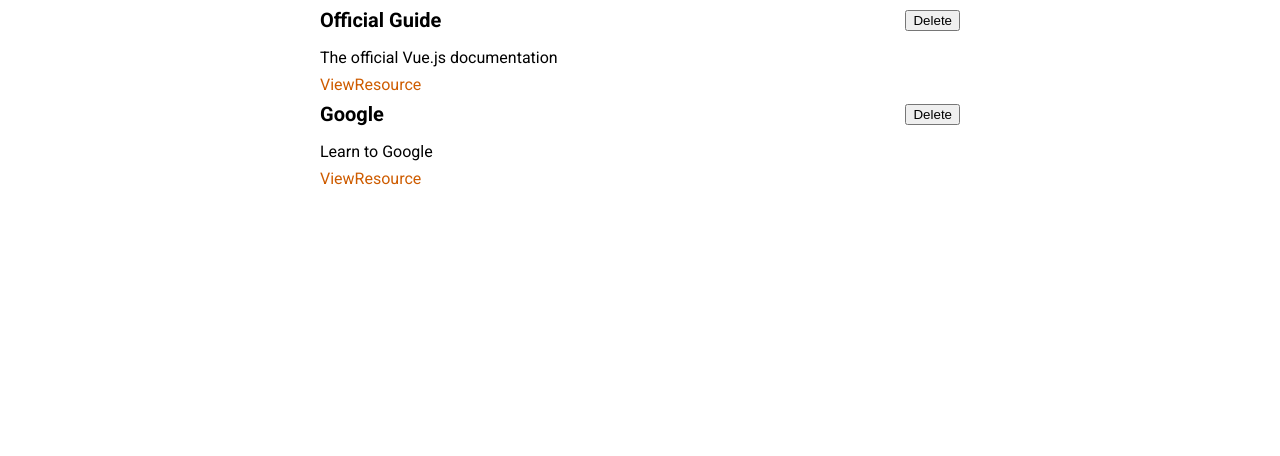
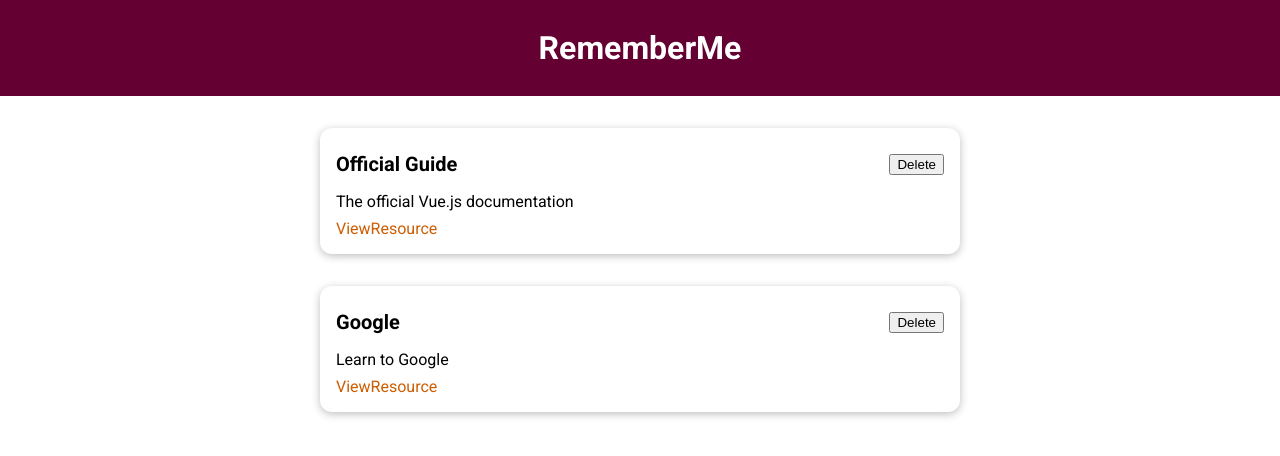
Before and after one commit to felipe-luis/resources-app, a Vue app: page / in a window 1280 px wide. Shown: the top 456 px of the page. Built offline with nearby package versions, Linux system fonts and the light colour scheme.

Commit message:
Adiciona os componentes The Header e BaseCard

```diff
--- a/src/App.vue
+++ b/src/App.vue
@@ -1,12 +1,15 @@
 <template>
+	<TheHeader title="RememberMe"/>
 	<StoredResource :resources="storedResources"></StoredResource>
 </template>
 
 <script>
 import StoredResource from './components/LearningResources/StoredResource.vue';
+import TheHeader from './components/layouts/TheHeader.vue';
 export default{
 	components:{
 		StoredResource,
+		TheHeader,
 	},
 	data(){
 		return{
--- a/src/components/LearningResources/LearningResource.vue
+++ b/src/components/LearningResources/LearningResource.vue
@@ -1,15 +1,16 @@
 <template>
+
     <li>
-        <div>
+        <BaseCard>
             <header>
                 <h3>{{ title }}</h3>
                 <button>Delete</button>
             </header>
-        </div>
             <p>{{ description }}</p>
             <nav>
                 <a :href="link">ViewResource</a>
             </nav>
+        </BaseCard>
     </li>
 </template>
 
--- /dev/null
+++ b/src/components/UI/BaseCard.vue
@@ -0,0 +1,15 @@
+<template>
+    <div>
+        <slot></slot>
+    </div>
+</template>
+
+<style scoped>
+div{
+    border-radius: 12px;
+    box-shadow: 0 2px 8px rgba(0,0,0,0.26);
+    padding: 1rem;
+    margin: 2rem auto;
+    max-width: 40rem;
+}
+</style>
--- /dev/null
+++ b/src/components/layouts/TheHeader.vue
@@ -0,0 +1,26 @@
+<template>
+    <header>
+        <h1>{{ title }}</h1>
+    </header>
+
+</template>
+<script>
+export default {
+    props: ['title']
+}
+</script>
+<style scoped>
+header{
+    width: 100%;
+    height: 6rem;
+    display: flex;
+    justify-content: center;
+    align-items: center;
+    background-color: #640032;
+}
+
+h1{
+    color: white;
+    margin: 0;
+}
+</style>
```
Also changed, not shown: src/main.js (+6 -1 lines). Lines whose indentation alone changed are shown as unchanged.
